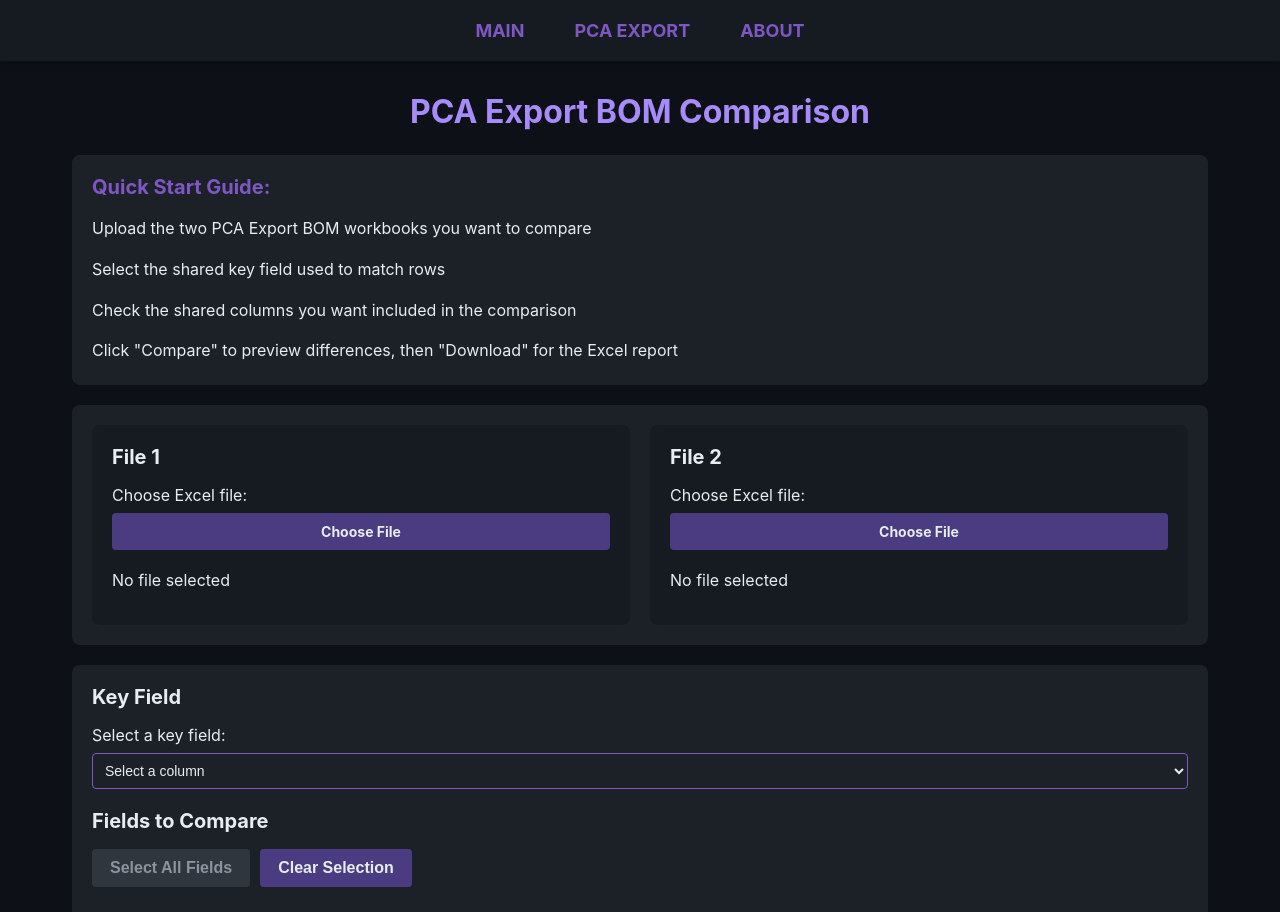
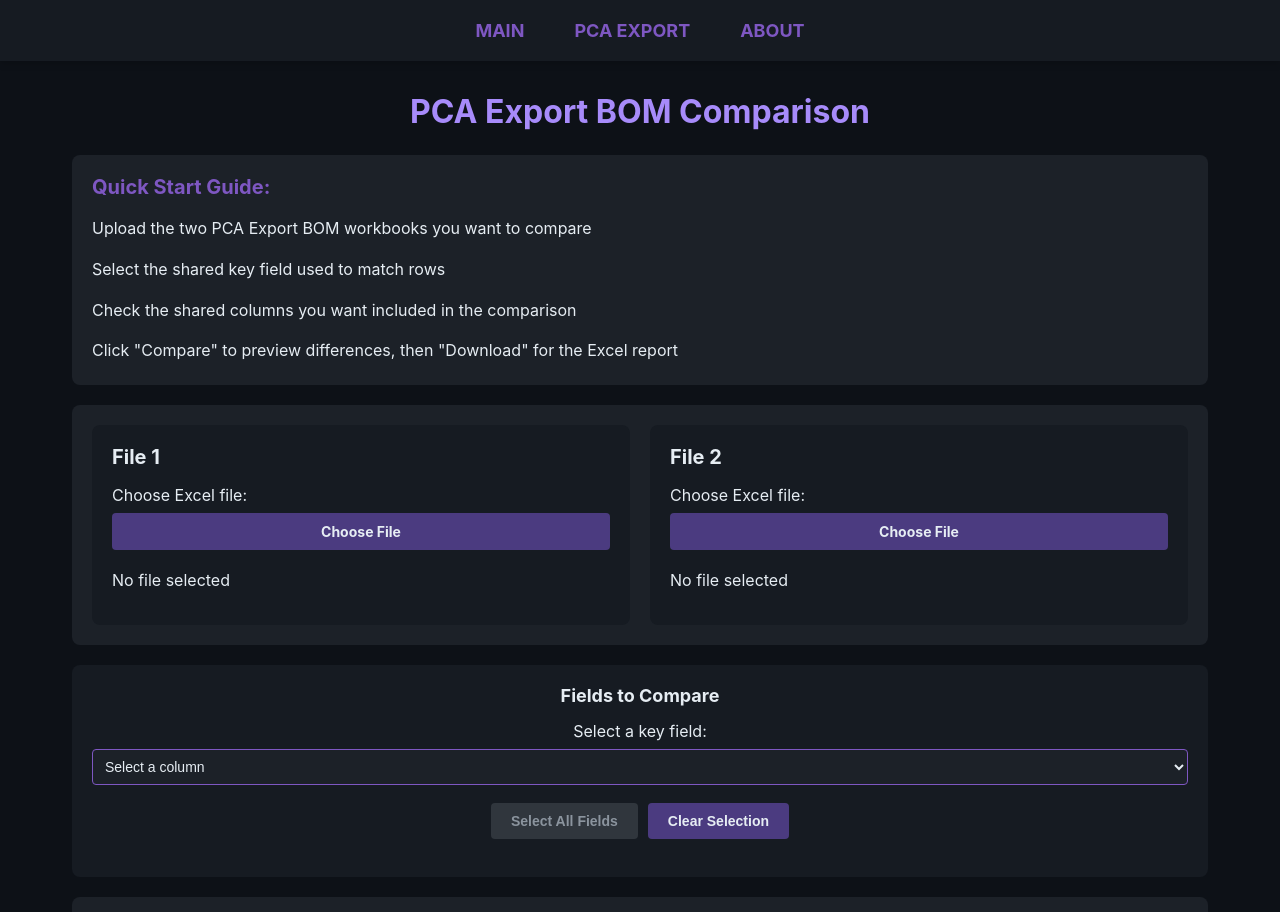
Before and after one commit to Mavline/tables_compare_app, a React (Create React App) app: page /pca-export in a window 1280 px wide. Shown: the top 912 px of the page. Built offline with nearby package versions, Linux system fonts and the light colour scheme.

Commit message:
Align PCA export lower controls

```diff
--- a/src/pcaExport/PcaExportCompare.tsx
+++ b/src/pcaExport/PcaExportCompare.tsx
@@ -42,12 +42,13 @@ const fileCardStyle: React.CSSProperties = {
 };
 
 const buttonStyleBase: React.CSSProperties = {
-  padding: '10px 18px',
+  padding: '10px 20px',
   backgroundColor: '#4B3B80',
   color: '#E6EDF3',
   border: 'none',
   borderRadius: '4px',
   cursor: 'pointer',
+  fontSize: '14px',
   fontWeight: 'bold',
 };
 
@@ -128,12 +129,20 @@ const sectionTitleStyle: React.CSSProperties = {
   fontSize: '20px',
 };
 
+const mappedSectionTitleStyle: React.CSSProperties = {
+  color: '#E6EDF3',
+  margin: '0 0 15px',
+  fontSize: '18px',
+  fontWeight: 'bold',
+  textAlign: 'center',
+};
+
 const fieldCardStyle: React.CSSProperties = {
   display: 'flex',
   alignItems: 'center',
   gap: '10px',
   padding: '10px 12px',
-  backgroundColor: '#161B22',
+  backgroundColor: '#1C2128',
   borderRadius: '4px',
   minHeight: '42px',
   minWidth: 0,
@@ -339,23 +348,43 @@ const PcaExportCompare: React.FC = () => {
           </div>
         </section>
 
-        <section style={panelStyle}>
-          <h2 style={sectionTitleStyle}>Key Field</h2>
-          <label style={{ display: 'block', marginBottom: '20px' }}>
-            <span style={{ display: 'block', marginBottom: '8px', color: '#E6EDF3' }}>
+        <section className="field-mapping-container" style={{
+          backgroundColor: '#161B22',
+          padding: '20px',
+          borderRadius: '8px',
+          marginBottom: '20px',
+          width: '100%',
+          boxSizing: 'border-box',
+        }}>
+          <h3 style={mappedSectionTitleStyle}>Fields to Compare</h3>
+
+          <div style={{ marginBottom: '18px' }}>
+            <label
+              htmlFor="pca-key-field"
+              style={{ display: 'block', marginBottom: '8px', color: '#E6EDF3', textAlign: 'center' }}
+            >
               Select a key field:
-            </span>
-            <select value={keyField} onChange={event => setKeyField(event.target.value)} style={selectStyle}>
+            </label>
+            <select
+              id="pca-key-field"
+              value={keyField}
+              onChange={event => setKeyField(event.target.value)}
+              style={selectStyle}
+            >
               <option value="">Select a column</option>
               {commonHeaders.map(header => (
                 <option key={header} value={header}>{header}</option>
               ))}
             </select>
-          </label>
+          </div>
 
-          <div style={{ marginBottom: '12px' }}>
-            <h2 style={sectionTitleStyle}>Fields to Compare</h2>
-            <div style={{ display: 'flex', gap: '10px', marginBottom: '12px', flexWrap: 'wrap' }}>
+          <div style={{
+            display: 'flex',
+            justifyContent: 'center',
+            gap: '10px',
+            marginBottom: '18px',
+            flexWrap: 'wrap',
+          }}>
             <button
               type="button"
               style={commonHeaders.length === 0 ? disabledButtonStyle : buttonStyleBase}
@@ -367,7 +396,6 @@ const PcaExportCompare: React.FC = () => {
             <button type="button" style={buttonStyleBase} onClick={clearFields}>
               Clear Selection
             </button>
-            </div>
           </div>
 
           <div style={{
@@ -398,9 +426,21 @@ const PcaExportCompare: React.FC = () => {
           </section>
         )}
 
-        <section style={panelStyle}>
-          <h2 style={sectionTitleStyle}>Compare and Download</h2>
-          <div style={{ display: 'flex', gap: '12px', alignItems: 'center', flexWrap: 'wrap' }}>
+        <section className="controls-container" style={{
+          width: '100%',
+          backgroundColor: '#1C2128',
+          padding: '20px',
+          borderRadius: '8px',
+          marginBottom: '20px',
+          boxSizing: 'border-box',
+        }}>
+          <div className="button-container" style={{
+            display: 'flex',
+            justifyContent: 'center',
+            gap: '16px',
+            alignItems: 'center',
+            flexWrap: 'wrap',
+          }}>
             <button type="button" style={buttonStyleBase} onClick={runComparison}>
               Compare
             </button>
@@ -412,21 +452,21 @@ const PcaExportCompare: React.FC = () => {
             >
               Download
             </button>
+          </div>
           {comparison && (
-              <span style={{ color: '#C9D1D9' }}>
+            <div style={{ color: '#C9D1D9', marginTop: '12px', textAlign: 'center' }}>
               Rows with differences: {comparison.rows.length}
-              </span>
+            </div>
           )}
-          </div>
         </section>
 
         {comparison && (
-          <section style={panelStyle}>
+          <section style={{ ...panelStyle, textAlign: 'center' }}>
             <h2 style={sectionTitleStyle}>Preview</h2>
             {previewRows.length === 0 ? (
               <p style={{ color: '#C9D1D9', margin: 0 }}>No differences found in the selected fields.</p>
             ) : (
-              <div style={{ overflowX: 'auto' }}>
+              <div style={{ overflowX: 'auto', textAlign: 'left' }}>
                 <table style={{ width: '100%', borderCollapse: 'collapse', fontSize: '14px' }}>
                   <thead>
                     <tr>
```
Lines whose indentation alone changed are shown as unchanged.
